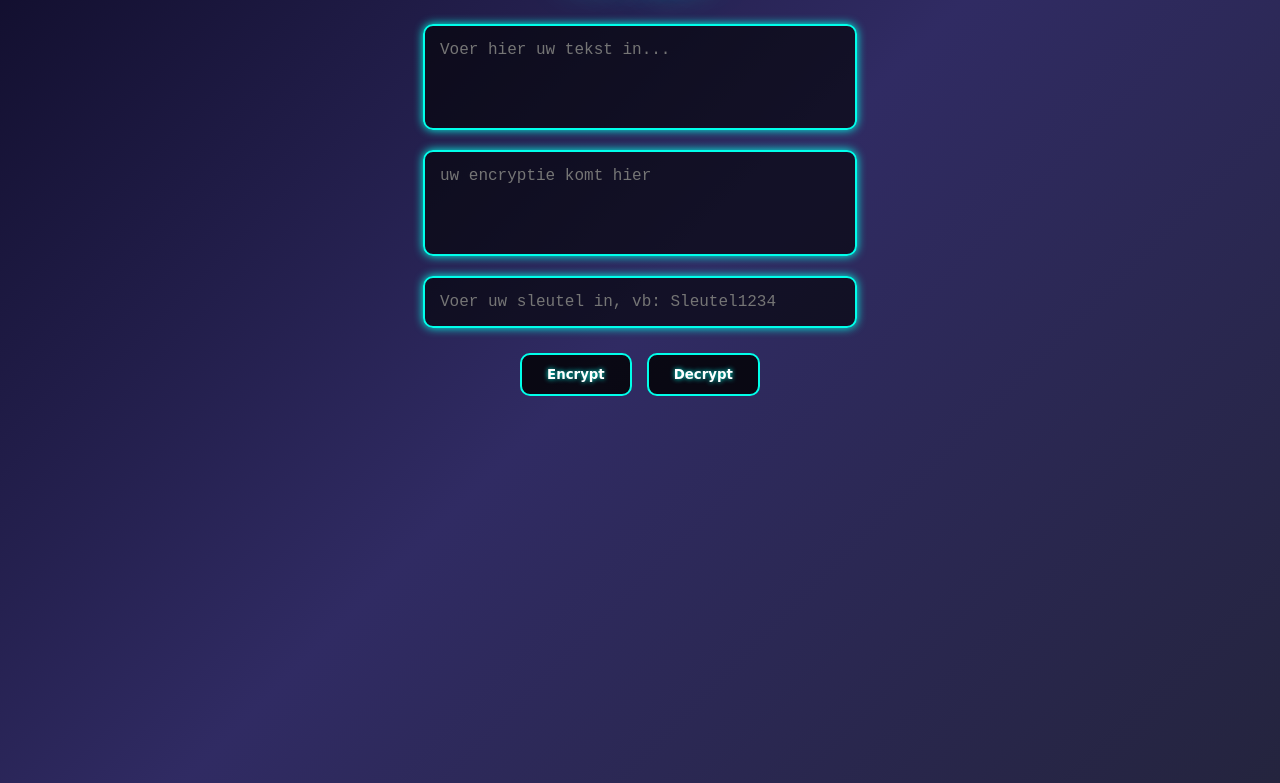
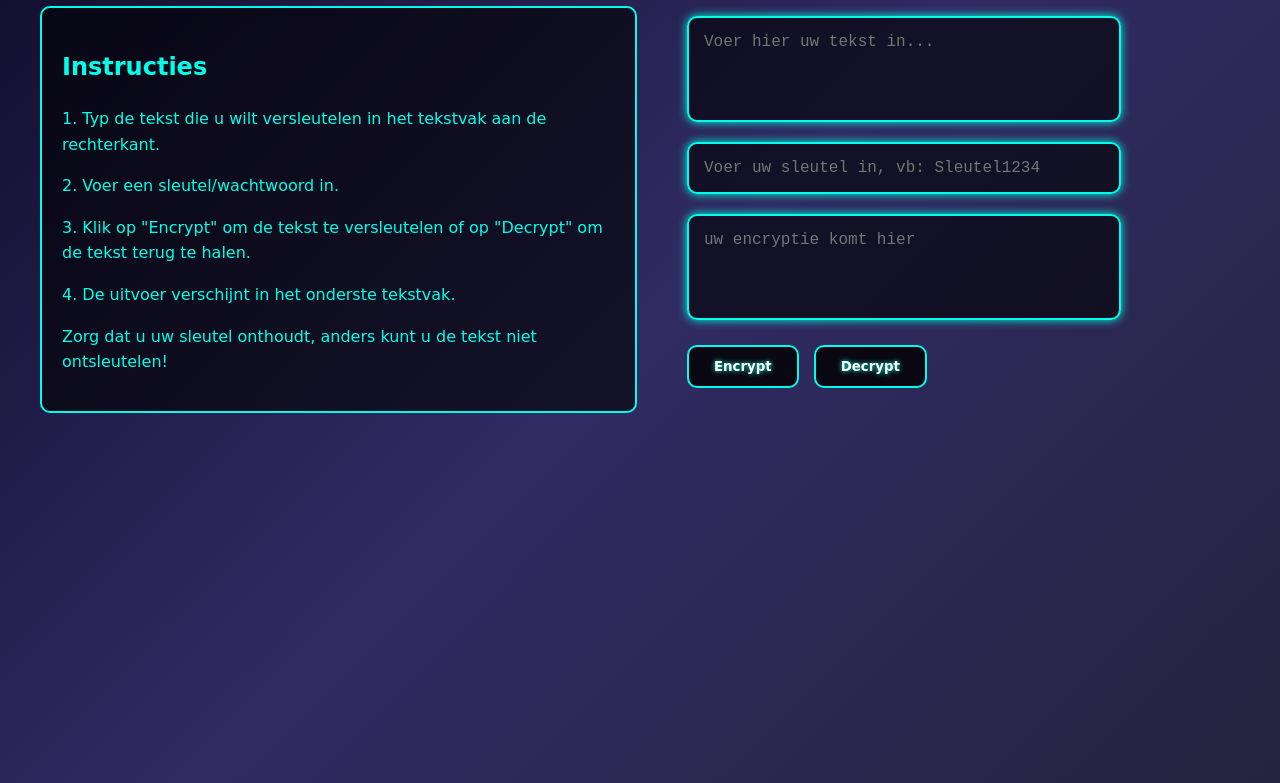
Before and after one commit to Hijab-1111398/encryptie-app, a website: page index.html in a window 1280 px wide. Shown: the part 133-916 px from the top of the page. Drawn offline with nearby package versions, Linux system fonts and the light colour scheme.

Commit message:
instructies bijgevoegd

```diff
--- a/index.html
+++ b/index.html
@@ -7,86 +7,33 @@
     <title>Encryptie Webapp</title>
     <script src="./node_modules/crypto-js/crypto-js.js"></script>
     <script defer src="app.js"></script>
-    <style>
-        body {
-            background: linear-gradient(135deg, #0f0c29, #302b63, #24243e);
-            font-family: 'Press Start 2P', cursive;
-            color: #00ffea;
-            display: flex;
-            flex-direction: column;
-            align-items: center;
-            padding: 50px 20px;
-            min-height: 100vh;
-        }
-
-        .title {
-            font-size: 2em;
-            color: black;
-            text-shadow:
-                0 0 5px #00ffea,
-                0 0 10px #00ffea,
-                0 0 20px #00ffea,
-                0 0 40px #0ff;
-            margin-bottom: 30px;
-        }
-
-        textarea,
-        input[type="password"] {
-            width: 400px;
-            max-width: 90%;
-            padding: 15px;
-            margin: 10px 0;
-            border: 2px solid #00ffea;
-            border-radius: 10px;
-            background-color: rgba(0, 0, 0, 0.6);
-            color: #00ffea;
-            font-family: 'Courier New', monospace;
-            font-size: 1em;
-            box-shadow: 0 0 10px #00ffea;
-            resize: none;
-        }
-
-        .button-group {
-            display: flex;
-            justify-content: center;
-            margin-top: 15px;
-            gap: 15px;
-        }
-
-        button {
-            padding: 12px 25px;
-            border: 2px solid #00ffea;
-            border-radius: 10px;
-            background: rgba(0, 0, 0, 0.8);
-            color: white;
-            font-family: 'Press Start 2P', cursive;
-            font-weight: bold;
-            cursor: pointer;
-            text-shadow: 0 0 5px #00ffea;
-            transition: 0.3s;
-
-        }
-
-        button:hover {
-            background-color: #00ffea;
-            color: #000;
-            box-shadow: 0 0 20px #00ffea;
-        }
-    </style>
+    <link rel="stylesheet" href="style.css" />
 </head>
 
 <body>
-    <h1 class="title">Encrypt</h1>
+    <h1>Encrypt</h1>
 
-    <textarea id="inputText" rows="4" placeholder="Voer hier uw tekst in..."></textarea>
-    <textarea id="outputText" rows="4" readonly placeholder="uw encryptie komt hier"></textarea>
+    <div class="container">
+        <div class="instructions">
+            <h2>Instructies</h2>
+            <p>1. Typ de tekst die u wilt versleutelen in het tekstvak aan de rechterkant.</p>
+            <p>2. Voer een sleutel/wachtwoord in.</p>
+            <p>3. Klik op "Encrypt" om de tekst te versleutelen of op "Decrypt" om de tekst terug te halen.</p>
+            <p>4. De uitvoer verschijnt in het onderste tekstvak.</p>
+            <p>Zorg dat u uw sleutel onthoudt, anders kunt u de tekst niet ontsleutelen!</p>
+        </div>
 
-    <input type="password" id="keyInput" placeholder="Voer uw sleutel in, vb: Sleutel1234" />
+        <div class="app">
+            <textarea id="inputText" rows="4" placeholder="Voer hier uw tekst in..."></textarea>
+            <input type="password" id="keyInput" placeholder="Voer uw sleutel in, vb: Sleutel1234" />
+            <textarea id="outputText" rows="4" readonly placeholder="uw encryptie komt hier"></textarea>
+            <div class="button-group">
+                <button id="encryptBtn">Encrypt</button>
+                <button id="decryptBtn">Decrypt</button>
+            </div>
+        </div>
+    </div>
 
-    <div class="button-group">
-        <button id="encryptBtn">Encrypt</button>
-        <button id="decryptBtn">Decrypt</button>
-    </div>
 
 </body>
 
--- /dev/null
+++ b/style.css
@@ -0,0 +1,91 @@
+        body {
+            background: linear-gradient(135deg, #0f0c29, #302b63, #24243e);
+            font-family: 'Press Start 2P', cursive;
+            color: #00ffea;
+            display: flex;
+            flex-direction: column;
+            align-items: center;
+            padding: 50px 20px;
+            min-height: 100vh;
+        }
+
+        .title {
+            font-size: 2em;
+            color: black;
+            text-shadow:
+                0 0 5px #00ffea,
+                0 0 10px #00ffea,
+                0 0 20px #00ffea,
+                0 0 40px #0ff;
+            margin-bottom: 30px;
+        }
+
+        .container {
+            display: flex;
+            gap: 50px;
+            flex-wrap: wrap;
+            /* zorgt dat het op mobiel netjes stacked wordt */
+            width: 100%;
+            max-width: 1200px;
+        }
+
+        .instructions {
+            flex: 1;
+            min-width: 250px;
+            padding: 20px;
+            border: 2px solid #00ffea;
+            border-radius: 10px;
+            background-color: rgba(0, 0, 0, 0.6);
+            line-height: 1.6;
+        }
+
+        .app {
+            flex: 1;
+            min-width: 300px;
+            display: flex;
+            flex-direction: column;
+            align-items: flex-start;
+        }
+
+        textarea,
+        input[type="password"] {
+            width: 400px;
+            max-width: 90%;
+            padding: 15px;
+            margin: 10px 0;
+            border: 2px solid #00ffea;
+            border-radius: 10px;
+            background-color: rgba(0, 0, 0, 0.6);
+            color: #00ffea;
+            font-family: 'Courier New', monospace;
+            font-size: 1em;
+            box-shadow: 0 0 10px #00ffea;
+            resize: none;
+        }
+
+        .button-group {
+            display: flex;
+            justify-content: center;
+            margin-top: 15px;
+            gap: 15px;
+        }
+
+        button {
+            padding: 12px 25px;
+            border: 2px solid #00ffea;
+            border-radius: 10px;
+            background: rgba(0, 0, 0, 0.8);
+            color: white;
+            font-family: 'Press Start 2P', cursive;
+            font-weight: bold;
+            cursor: pointer;
+            text-shadow: 0 0 5px #00ffea;
+            transition: 0.3s;
+
+        }
+
+        .button:hover {
+            background-color: #00ffea;
+            color: #000;
+            box-shadow: 0 0 20px #00ffea;
+        }
```
